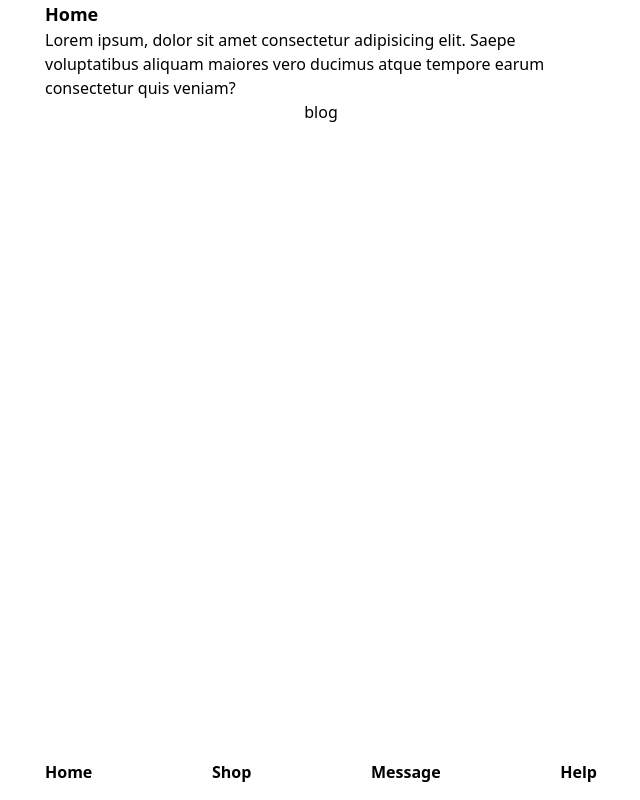
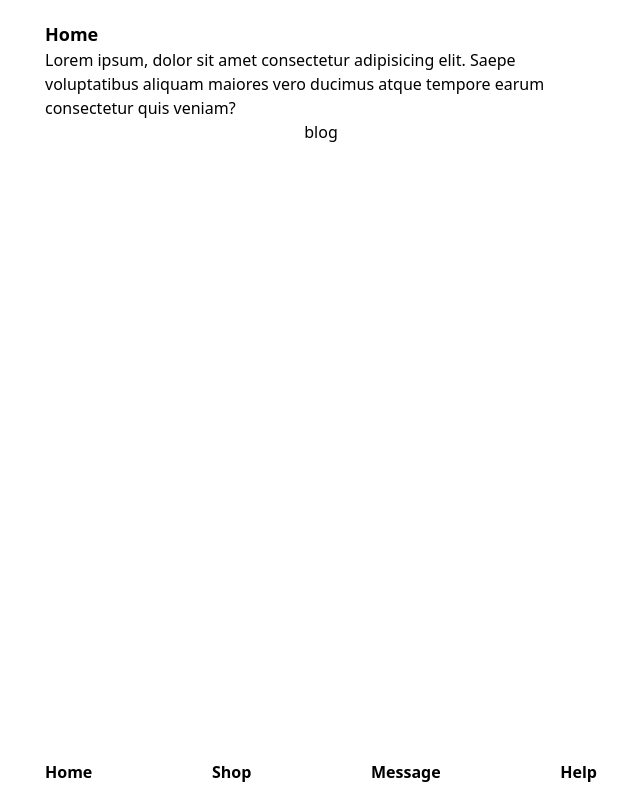
Before and after one commit to alif33/mealbee, a React (Create React App) app: page / in a window 1280 px wide. Shown: the whole page, without its empty margins (319-959 px from the left). Built offline with nearby package versions, Linux system fonts and the light colour scheme.

Commit message:
padding added

```diff
--- a/src/pages/home/index.jsx
+++ b/src/pages/home/index.jsx
@@ -4,10 +4,12 @@ export default function Blog(){
     return(
         <>
             <div className="main">
-                <h1 className="text-lg font-bold">Home</h1>
-                <p>Lorem ipsum, dolor sit amet consectetur adipisicing elit. Saepe voluptatibus aliquam maiores vero ducimus atque tempore earum consectetur quis veniam?</p>
-                <div className="flex justify-center">
-                    <Link to="/blog">blog</Link>
+                <div className="pt-5">
+                    <h1 className="text-lg font-bold">Home</h1>
+                    <p>Lorem ipsum, dolor sit amet consectetur adipisicing elit. Saepe voluptatibus aliquam maiores vero ducimus atque tempore earum consectetur quis veniam?</p>
+                    <div className="flex justify-center">
+                        <Link to="/blog">blog</Link>
+                    </div>
                 </div>
             </div>
             <div className="h-10">
```
